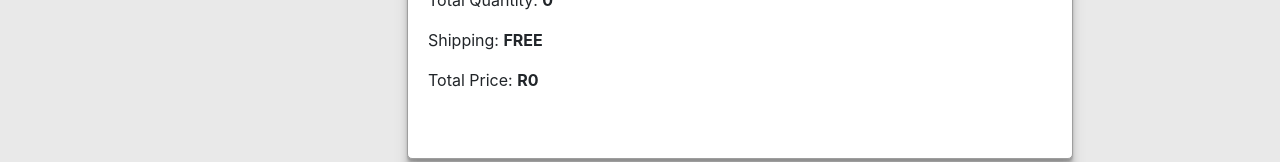
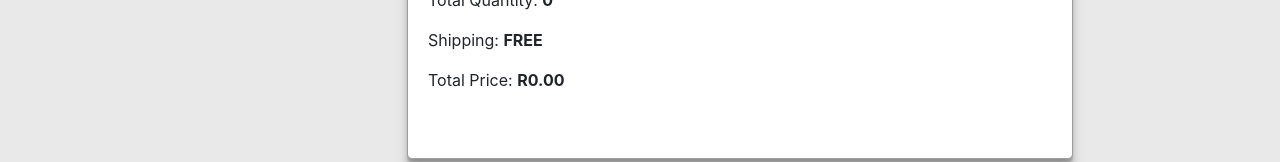
Before and after one commit to Ashtonn77/e-commerce-application, an Angular app in the folder ecommerce_project/03-front-end/angular-ecommerce/: page /checkout in a window 1280 px wide. Shown: the part 1970-2132 px from the top of the page. Built offline with nearby package versions, Linux system fonts and the light colour scheme; no server answers.

Commit message:
fixed checkout bug

```diff
--- a/ecommerce_project/03-front-end/angular-ecommerce/src/app/components/checkout/checkout.component.html
+++ b/ecommerce_project/03-front-end/angular-ecommerce/src/app/components/checkout/checkout.component.html
@@ -558,7 +558,7 @@
 
                     <p>Total Quantity: <strong>{{totalQuantity}}</strong></p>
                     <p>Shipping: <strong>FREE</strong></p>
-                    <p>Total Price: <strong>R{{totalPrice}}</strong></p>
+                    <p>Total Price: <strong>R{{totalPrice.toFixed(2)}}</strong></p>
 
                 </div>
 
```
